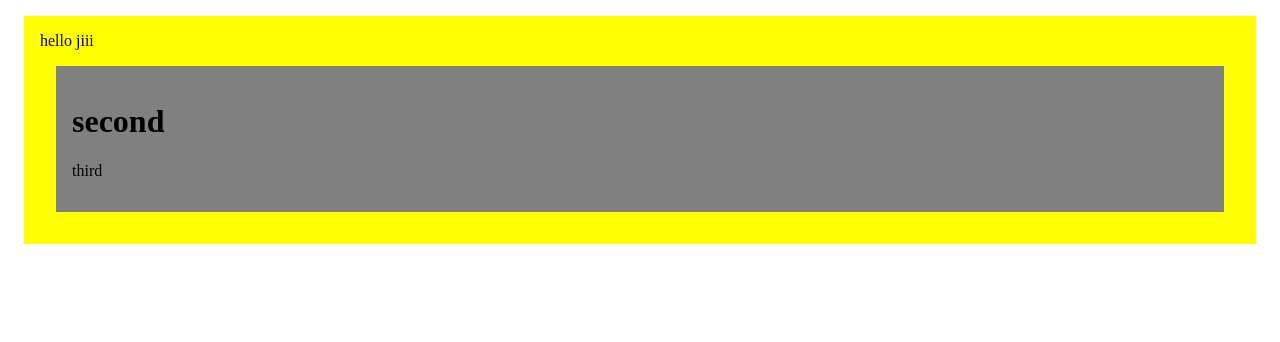
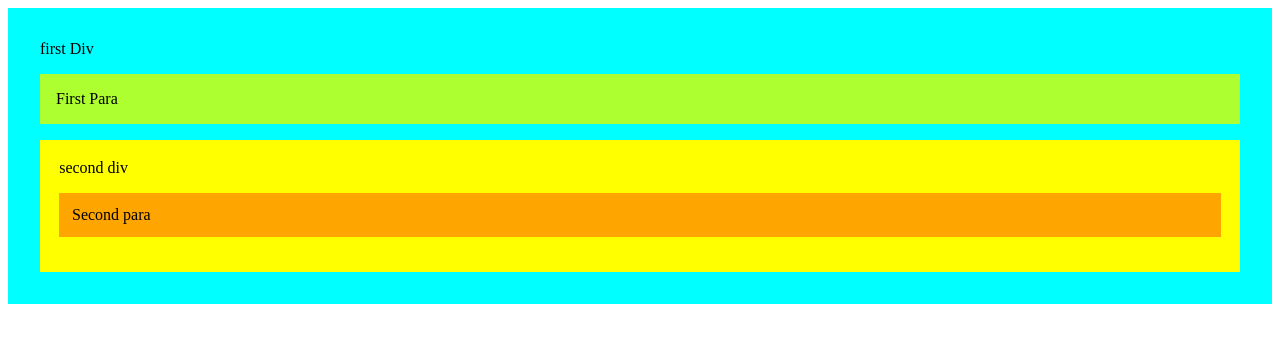
Before and after one commit to yadhvi13/MERN-learning, a plain HTML site: page JavaScript/DOM Manipulation/index.html in a window 1280 px wide. Drawn offline with Linux system fonts and the light colour scheme.

Commit message:
DOM manipulation

```diff
--- a/JavaScript/DOM Manipulation/index.html
+++ b/JavaScript/DOM Manipulation/index.html
@@ -16,16 +16,28 @@
 </head>
 <body>
 
-    <div style="padding: 1rem; margin: 1rem; background-color: yellow;">hello jiii
+
+<div id="fdiv" style="background-color: aqua; padding: 2rem;">
+    first Div
+    <p id="fpara" style="background-color: greenyellow; padding: 1rem;" class="firstclass secondclass">First Para</p>
+
+    <div id="sdiv" style="background-color: yellow; padding: 1.2rem;">
+        second div
+        <p id="spara" style="background-color: orange; padding: 0.8rem;">Second para</p>
+    </div>
+
+</div>
+
+
+
+    <!-- <div style="padding: 1rem; margin: 1rem; background-color: yellow;">hello jiii
         <div id="mydiv" style="padding: 1rem; margin: 1rem; background-color: gray;">
-            <p id="fpara">First</p>
+            <p id="fpara ">First</p>
             <h1>second</h1>
             <p>third</p>
         </div>
     </div>
-
-
-
+     -->
 
     <!-- <div id="fdiv">
         <p>
--- a/JavaScript/DOM Manipulation/script.js
+++ b/JavaScript/DOM Manipulation/script.js
@@ -2,15 +2,15 @@
 //1.) Access
 //2.) update
 
-let mydiv = document.querySelector('#mydiv');
-// let newElement = document.createElement('span');
-// newElement.textContent = "Ms. Yogeeta is very sundarr"
+// let mydiv = document.querySelector('#mydiv');
+// // let newElement = document.createElement('span');
+// // newElement.textContent = "Ms. Yogeeta is very sundarr"
 
-// // mydiv.insertAdjacentElement('beforebegin', newElement);
-// // mydiv.insertAdjacentElement('Afterbegin', newElement);
-// // mydiv.insertAdjacentElement('beforeend', newElement);
-// mydiv.insertAdjacentElement('afterend', newElement);
+// // // mydiv.insertAdjacentElement('beforebegin', newElement);
+// // // mydiv.insertAdjacentElement('Afterbegin', newElement);
+// // // mydiv.insertAdjacentElement('beforeend', newElement);
+// // mydiv.insertAdjacentElement('afterend', newElement);
 
-let parent = document.querySelector('#mydiv');
-let child = document.querySelector('#fpara');
-parent.removeChild(child);
+// let parent = document.querySelector('#mydiv');
+// let child = document.querySelector('#fpara');
+// parent.removeChild(child);
```
